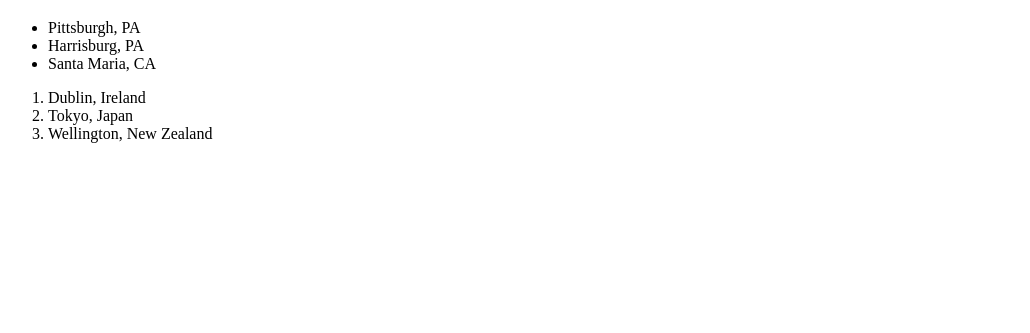
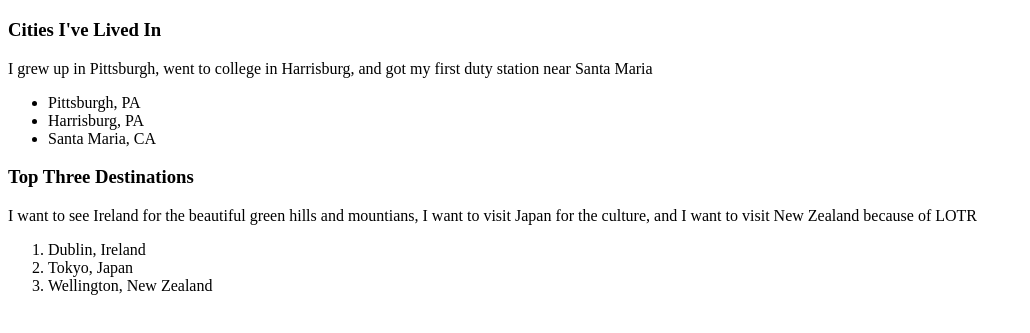
Before and after one commit to ag1320/html-demo, a plain HTML site: page index.html in a window 1280 px wide. Shown: the part 61-394 px from the top of the page, without its empty margins (0-1030 px from the left). Drawn offline with Linux system fonts and the light colour scheme.

Commit message:
Added header descriptions

```diff
--- a/index.html
+++ b/index.html
@@ -7,11 +7,15 @@
     <h1>header</h1>
 </header>
 <body>
+    <h3>Cities I've Lived In</h3>
+    <p>I grew up in Pittsburgh, went to college in Harrisburg, and got my first duty station near Santa Maria</p>
     <ul>
         <li>Pittsburgh, PA</li>
         <li>Harrisburg, PA</li>
         <li>Santa Maria, CA</li>
     </ul>
+    <h3>Top Three Destinations</h3>
+    <p>I want to see Ireland for the beautiful green hills and mountians, I want to visit Japan for the culture, and I want to visit New Zealand because of LOTR</p>
     <ol>
         <li>Dublin, Ireland</li>
         <li>Tokyo, Japan</li>
```
